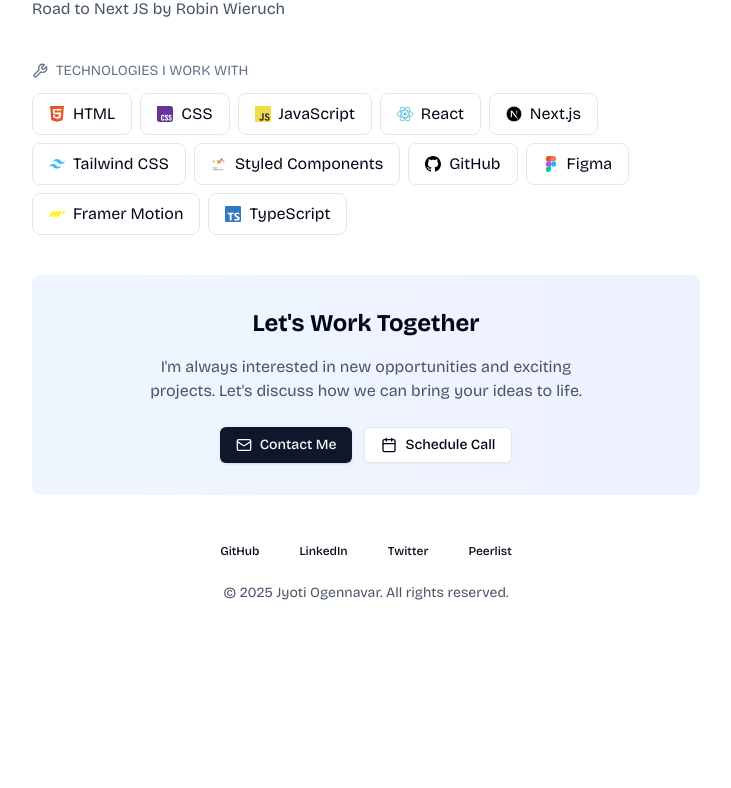
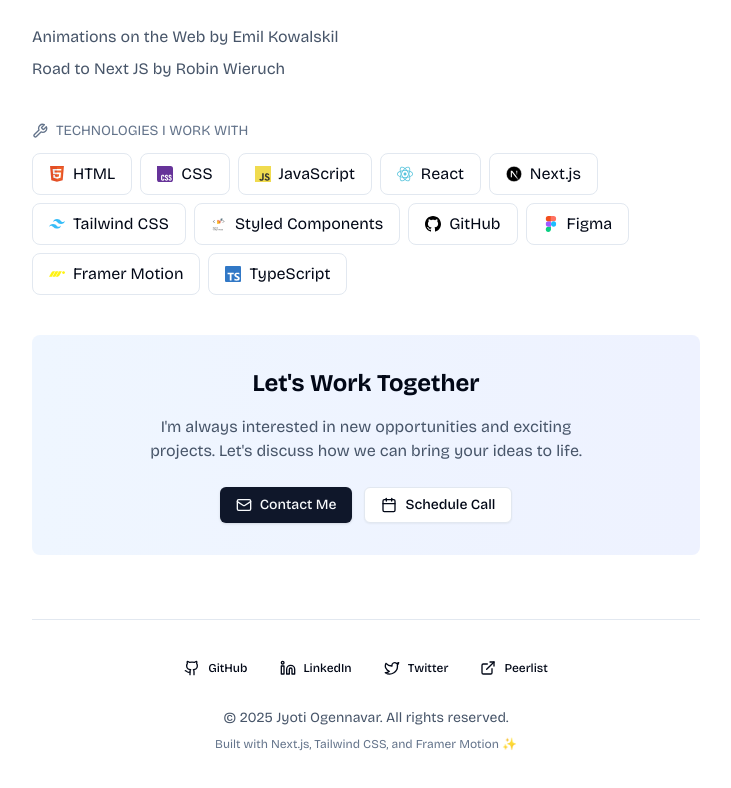
Before and after one commit to jyotiogennavar/portfolio, a Next.js app: page / in a window 1280 px wide. Shown: the part 1150-1938 px from the top of the page, without its empty margins (274-1005 px from the left). Before the commit the page ends 1801 px from the top, so only its background shows below. Built offline with nearby package versions, Linux system fonts and the light colour scheme.

Commit message:
feat: add framer-motion for animations; enhance Home and Footer components with motion effects and improved layout

```diff
--- a/package.json
+++ b/package.json
@@ -17,6 +17,7 @@
     "@types/mdx": "^2.0.13",
     "class-variance-authority": "^0.7.1",
     "clsx": "^2.1.1",
+    "framer-motion": "^12.18.1",
     "gray-matter": "^4.0.3",
     "lucide-react": "^0.510.0",
     "motion": "^12.18.1",
--- a/src/app/page.tsx
+++ b/src/app/page.tsx
@@ -1,26 +1,66 @@
+"use client";
+
 import Image from "next/image";
-
+import { motion, easeOut } from "framer-motion";
 // import { Navbar } from "@/components/navbar";
 import TechStack from "@/components/techstack";
 import { Card, CardDescription, CardTitle } from "@/components/ui/card";
 import { Button } from "@/components/ui/button";
-import {
-  Mail,
-  Calendar,
-  Telescope,
-  Sprout,
-  Sparkle,
-} from "lucide-react";
+import { Mail, Calendar, Telescope, Sprout, Sparkle } from "lucide-react";
 import Footer from "@/components/footer";
 import Link from "next/link";
 
+// Animation variants
+const containerVariants = {
+  hidden: { opacity: 0 },
+  visible: {
+    opacity: 1,
+    transition: {
+      staggerChildren: 0.2,
+      delayChildren: 0.1,
+    },
+  },
+};
+
+const itemVariants = {
+  hidden: { opacity: 0, y: 20 },
+  visible: {
+    opacity: 1,
+    y: 0,
+    transition: {
+      duration: 0.6,
+      ease: easeOut,
+    },
+  },
+};
+
 export default function Home() {
+  // const handleContactClick = () => {
+  //   window.location.href =
+  //     "mailto:jyoti.ogennavar@example.com?subject=Project Inquiry&body=Hi Jyoti, I'd like to discuss a project opportunity with you.";
+  // };
+
+  // const handleResumeDownload = () => {
+  //   // Create a link element and trigger download
+  //   const link = document.createElement("a");
+  //   link.href = "/resume-jyoti-ogennavar.pdf";
+  //   link.download = "Jyoti-Ogennavar-Resume.pdf";
+  //   document.body.appendChild(link);
+  //   link.click();
+  //   document.body.removeChild(link);
+  // };
+
   return (
-    <div className="max-w-[700px] mx-auto p-4">
+    <motion.div
+      className="max-w-[700px] mx-auto p-4"
+      variants={containerVariants}
+      initial="hidden"
+      animate="visible"
+    >
       {/* <Navbar /> */}
 
-      {/* Hero Section - Improved responsiveness */}
-      <main className="mt-20 mb-8">
+      {/* Hero Section */}
+      <motion.main className="mt-20 mb-8" variants={itemVariants}>
         <div className="flex flex-col md:flex-row gap-6 md:gap-8 items-center md:items-center">
           <div className="flex-shrink-0">
             <div className="relative">
@@ -42,10 +82,10 @@
             </h3>
           </div>
         </div>
-      </main>
+      </motion.main>
 
-      {/* About Section - Enhanced */}
-      <section className="mt-8 mb-8">
+      {/* About Section*/}
+      <motion.section className="mt-8 mb-8" variants={itemVariants}>
         <div className="mt-4 space-y-4">
           <p className="text-slate-700 leading-relaxed">
             Hi, I&apos;m Jyoti! As a Web Developer with 3+ years of experience,
@@ -55,9 +95,9 @@
             coffee, or trying to share my knowledge through technical writing.
           </p>
         </div>
-      </section>
+      </motion.section>
       {/* Skills Section - Improved responsiveness */}
-      <section className="mt-10">
+      <motion.section className="mt-10" variants={itemVariants}>
         <h2 className="text-sm text-slate-500 uppercase tracking-wide font-medium flex items-center gap-2">
           <Sparkle size={16} color="#64748b" /> Things I Am Really Good At
         </h2>
@@ -89,20 +129,26 @@
             </CardDescription>
           </Card>
         </div>
-      </section>
+      </motion.section>
       {/* Projects */}
-      <section className="mt-10">
+      <motion.section className="mt-10" variants={itemVariants}>
         <h2 className="text-sm text-slate-500 uppercase tracking-wide font-medium">
           Projects
         </h2>
-        <p className="text-slate-600 mt-4">
-          Working on something exciting! Coming soon.
-        </p>
+        <motion.div
+          className="mt-6 p-6 border-2 border-dashed border-slate-200 rounded-lg text-center"
+          whileHover={{ borderColor: "#3b82f6" }}
+          transition={{ duration: 0.2 }}
+        >
+          <p className="text-slate-600">
+            🚀 Working on something exciting! Coming soon.
+          </p>
+        </motion.div>
         {/* <Projects /> */}
-      </section>
+      </motion.section>
 
       {/* Writings Section - Added content */}
-      <section className="mt-10">
+      <motion.section className="mt-10" variants={itemVariants}>
         <h2 className="text-sm text-slate-500 uppercase tracking-wide font-medium flex items-center gap-2">
           <Sprout size={16} color="#64748b" /> Writings
         </h2>
@@ -147,10 +193,10 @@
             More articles coming soon! Stay tuned.
           </p>
         </div>
-      </section>
+      </motion.section>
 
       {/* Currently Learning Section - New */}
-      <section className="mt-10">
+      <motion.section className="mt-10" variants={itemVariants}>
         <h2 className="text-sm text-slate-500 uppercase tracking-wide font-medium flex items-center gap-2">
           <Telescope size={16} color="#64748b" /> Currently learning
         </h2>
@@ -174,15 +220,15 @@
             Road to Next JS by Robin Wieruch
           </p>
         </Link>
-      </section>
+      </motion.section>
 
       {/* Tech Stack */}
-      <section className="mt-10">
+      <motion.section className="mt-10" variants={itemVariants}>
         <TechStack />
-      </section>
+      </motion.section>
 
       {/* Contact/CTA Section - New */}
-      <section className="mt-10">
+      <motion.section className="mt-10">
         <div className="bg-gradient-to-r from-blue-50 to-indigo-50 rounded-lg p-8 text-center">
           <h2 className="text-2xl font-bold mb-4">Let&apos;s Work Together</h2>
           <p className="text-slate-600 mb-6 max-w-md mx-auto">
@@ -200,9 +246,9 @@
             </Button>
           </div>
         </div>
-      </section>
+      </motion.section>
 
       <Footer />
-    </div>
+    </motion.div>
   );
 }
--- a/src/components/footer.tsx
+++ b/src/components/footer.tsx
@@ -1,53 +1,97 @@
-import { Button } from "@/components/ui/button";
-import Link from "next/link";
+"use client"
+
+import { motion } from "framer-motion"
+import { Button } from "@/components/ui/button"
+import { Github, Linkedin, Twitter, ExternalLink } from "lucide-react"
+import Link from "next/link"
+
+const socialLinks = [
+  {
+    name: "GitHub",
+    href: "https://github.com/jyotiogennavar",
+    icon: Github,
+  },
+  {
+    name: "LinkedIn",
+    href: "https://www.linkedin.com/in/jyoti-ogennavar/",
+    icon: Linkedin,
+  },
+  {
+    name: "Twitter",
+    href: "https://twitter.com/jyoti_ogennavar",
+    icon: Twitter,
+  },
+  {
+    name: "Peerlist",
+    href: "https://peerlist.io/jyotiogennavar",
+    icon: ExternalLink,
+  },
+]
+
+const containerVariants = {
+  hidden: { opacity: 0, y: 20 },
+  visible: {
+    opacity: 1,
+    y: 0,
+    transition: {
+      duration: 0.6,
+      staggerChildren: 0.1,
+    },
+  },
+}
+
+const itemVariants = {
+  hidden: { opacity: 0, y: 10 },
+  visible: {
+    opacity: 1,
+    y: 0,
+    transition: {
+      duration: 0.4,
+    },
+  },
+  hover: {
+    y: -2,
+    transition: {
+      duration: 0.2,
+    },
+  },
+}
 
 const Footer = () => {
   return (
-    <footer className="mt-10 mb-8">
-      <div className="flex flex-col items-center">
-        <div className="flex gap-4 mb-4">
-          <Button variant="ghost" size="sm" className="gap-2">
-            <Link
-              href="https://github.com/jyotiogennavar"
-              target="_blank"
-              rel="noopener noreferrer"
-            >
-              GitHub
-            </Link>
-          </Button>
-          <Button variant="ghost" size="sm" className="gap-2">
-            <Link
-              href="https://www.linkedin.com/in/jyoti-ogennavar/"
-              target="_blank"
-              rel="noopener noreferrer"
-            >
-              LinkedIn
-            </Link>
-          </Button>
-          <Button variant="ghost" size="sm" className="gap-2">
-            <Link
-              href="https://twitter.com/jyoti_ogennavar"
-              target="_blank"
-              rel="noopener noreferrer"
-            >
-              Twitter
-            </Link>
-          </Button>
-          <Button variant="ghost" size="sm" className="gap-2">
-            <Link
-              href="https://peerlist.io/jyotiogennavar"
-              target="_blank"
-              rel="noopener noreferrer"
-            >
-              Peerlist
-            </Link>
-          </Button>
-        </div>
-        <p className="text-slate-600 text-sm">
-          © {new Date().getFullYear()} Jyoti Ogennavar. All rights reserved.
-        </p>
+    <motion.footer
+      className="mt-16 mb-8 pt-8 border-t border-slate-200"
+      initial="hidden"
+      whileInView="visible"
+      viewport={{ once: true }}
+      variants={containerVariants}
+    >
+      <div className="flex flex-col items-center space-y-6">
+        <motion.div className="flex gap-2 flex-wrap justify-center" variants={containerVariants}>
+          {socialLinks.map(({ name, href, icon: Icon }) => (
+            <motion.div key={name} variants={itemVariants} whileHover="hover">
+              <Button
+                variant="ghost"
+                size="sm"
+                className="gap-2 hover:bg-blue-50 hover:text-blue-600 transition-colors"
+                asChild
+              >
+                <Link href={href} target="_blank" rel="noopener noreferrer">
+                  <Icon className="w-4 h-4" />
+                  {name}
+                </Link>
+              </Button>
+            </motion.div>
+          ))}
+        </motion.div>
+
+        <motion.div className="text-center space-y-2" variants={itemVariants}>
+          <p className="text-slate-600 text-sm">© {new Date().getFullYear()} Jyoti Ogennavar. All rights reserved.</p>
+          <p className="text-slate-500 text-xs">Built with Next.js, Tailwind CSS, and Framer Motion ✨</p>
+        </motion.div>
       </div>
-    </footer>
-  );
-};
-export default Footer;
+    </motion.footer>
+  )
+}
+
+export default Footer
```
Also changed, not shown: 1 other file (tests, documents, lock files or other folders).
